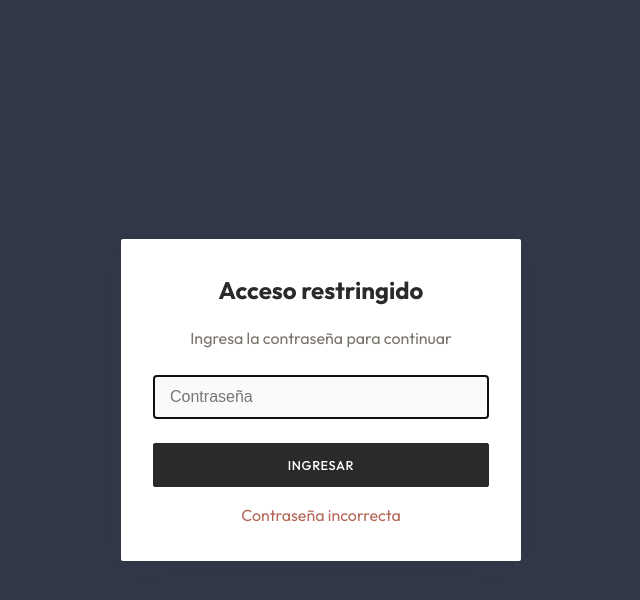
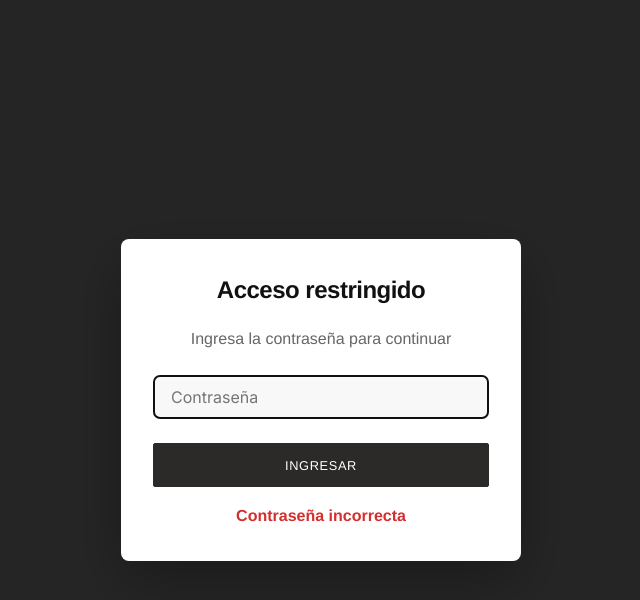
Before and after one commit to actools98/cotizacionesmaga, a website built with Vite: page index.html in a window 1280 px wide. Both pictures are taken after a click on the button "INGRESAR". Shown: the whole page, without its empty margins (319-959 px from the left). Built offline with nearby package versions, Linux system fonts and the light colour scheme; files whose address does not match are found by name.

Commit message:
Update index.html

```diff
--- a/index.html
+++ b/index.html
@@ -3,24 +3,23 @@
 <head>
   <meta charset="UTF-8" />
   <meta name="viewport" content="width=device-width, initial-scale=1.0" />
-  <title id="page-title">Cotizaciones Maga Beauty</title>
-  <!-- Google Fonts: Outfit (By Naldo) + Inter (MAGA Beauty) -->
+  <title>Cotizaciones Maga Beauty</title>
+  <!-- Google Fonts: Inter (sans-serif geométrica) -->
   <link rel="preconnect" href="https://fonts.googleapis.com" />
   <link rel="preconnect" href="https://fonts.gstatic.com" crossorigin />
-  <link href="https://fonts.googleapis.com/css2?family=Outfit:wght@400;500;600;700&display=swap" rel="stylesheet" />
   <link href="https://fonts.googleapis.com/css2?family=Inter:wght@400;600;700;800;900&display=swap" rel="stylesheet" />
   <link rel="stylesheet" href="/src/styles.css" />
 </head>
 <body>
 
   <!-- MODAL DE LOGIN -->
-  <div id="login-overlay" style="position:fixed; inset:0; background:rgba(15,23,42,0.85); backdrop-filter:blur(4px); z-index:9999; display:flex; align-items:center; justify-content:center; flex-direction:column;">
-    <div style="background:var(--color-bg-surface); padding:var(--space-lg); border-radius:var(--radius-md); max-width:400px; width:90%; box-shadow:var(--shadow-floating); text-align:center;">
-      <h2 style="margin-bottom:var(--space-sm); color:var(--color-text-primary);">Acceso restringido</h2>
-      <p style="color:var(--color-text-secondary); margin-bottom:var(--space-md);">Ingresa la contraseña para continuar</p>
-      <input type="password" id="password-input" placeholder="Contraseña" style="width:100%; height:44px; border:1px solid var(--color-border); border-radius:var(--radius-sm); padding:0 var(--space-sm); background:var(--color-bg-main); color:var(--color-text-primary); font-size:var(--text-body); margin-bottom:var(--space-md);" />
+  <div id="login-overlay" style="position:fixed; inset:0; background:rgba(0,0,0,0.85); backdrop-filter:blur(4px); z-index:9999; display:flex; align-items:center; justify-content:center; flex-direction:column;">
+    <div style="background:#ffffff; padding:var(--space-lg); border-radius:8px; max-width:400px; width:90%; box-shadow:0 20px 60px rgba(0,0,0,0.3); text-align:center;">
+      <h2 style="margin-bottom:var(--space-sm); color:#111111; font-weight:800; letter-spacing:-0.5px;">Acceso restringido</h2>
+      <p style="color:#666666; margin-bottom:var(--space-md);">Ingresa la contraseña para continuar</p>
+      <input type="password" id="password-input" placeholder="Contraseña" style="width:100%; height:44px; border:2px solid #e0e0e0; border-radius:6px; padding:0 var(--space-sm); background:#f8f8f8; color:#111111; font-size:var(--text-body); margin-bottom:var(--space-md); font-family:'Inter',sans-serif; font-weight:500;" />
       <button id="login-btn" class="btn btn-primary" style="width:100%;">Ingresar</button>
-      <div id="login-error" style="color:var(--color-danger); margin-top:var(--space-sm); display:none;">Contraseña incorrecta</div>
+      <div id="login-error" style="color:#D32F2F; margin-top:var(--space-sm); display:none; font-weight:600;">Contraseña incorrecta</div>
     </div>
   </div>
 
@@ -30,7 +29,7 @@
       <header>
         <div class="header-left">
           <div class="logo">
-            <img src="/data/logo-by-naldo.png" alt="by naldo" class="logo-img" id="brand-logo" />
+            <img src="/data/logo-maga-beauty.png" alt="MAGA Beauty" class="logo-img" />
           </div>
           <button class="btn-toggle" id="toggle-mode-btn">Editar</button>
         </div>
@@ -82,7 +81,7 @@
 
       <footer class="app-footer">
         <!-- CONTADOR DE DÍAS DE DEMO -->
-        <div id="demo-counter" style="margin-bottom: 0.25rem; font-weight: 500; color: var(--color-text-secondary);"></div>
+        <div id="demo-counter" style="margin-bottom: 0.25rem; font-weight:600; color:#666666;"></div>
         <p>powered by actols</p>
       </footer>
     </div>
```
